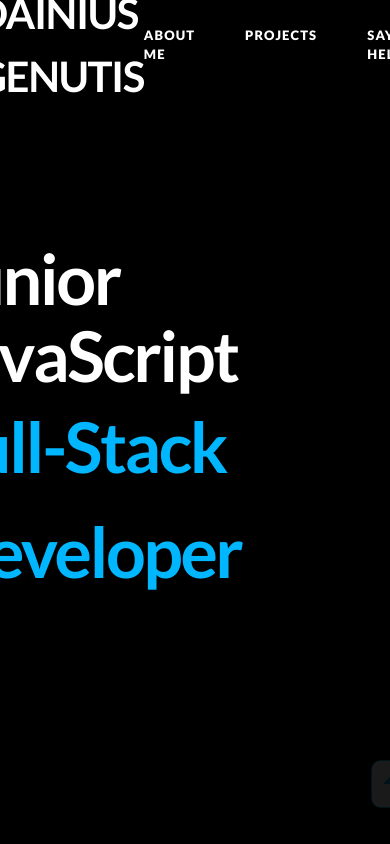
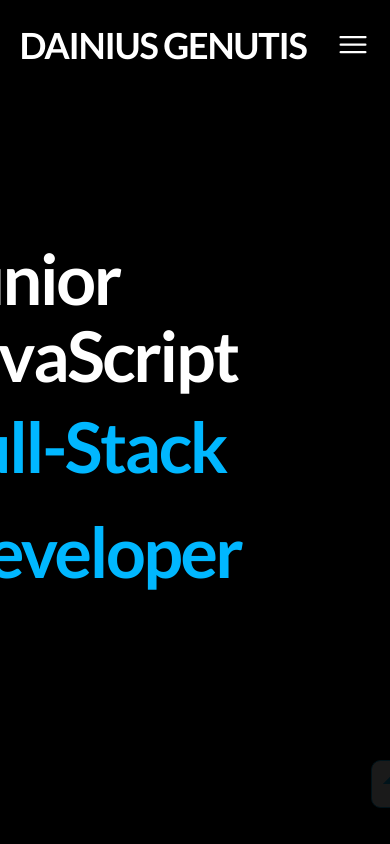
Before and after one commit to dgenutis/portfolio_2, a React (Vite) app: page / in a window 390 px wide. Shown: the top 844 px of the page. Built offline with nearby package versions, Linux system fonts and the light colour scheme.

Commit message:
veikiantis burgeris

```diff
--- a/src/components/Container5.jsx
+++ b/src/components/Container5.jsx
@@ -77,6 +77,7 @@ const Container5 = () => {
 
   const closeModal = () => {
     setIsEmailSent(false);
+    setIsTimeout(false);
   };
 
   return (
--- a/src/components/Header.css
+++ b/src/components/Header.css
@@ -1,4 +1,34 @@
+.menu-icon {
+  height: 36px;
+  width: 36px;
+}
+.burger[aria-expanded="true"] .line1 {
+  transform: rotate(45deg) translateY(5px);
+}
+.burger[aria-expanded="true"] .line2 {
+  transform: scale(0, 1);
+}
+.burger[aria-expanded="true"] .line3 {
+  transform: rotate(-45deg) translateY(-5px);
+}
+.burger {
+  padding: 0;
+  background-color: black;
+  display: none;
+  border: none;
+}
+.burger:hover {
+  background-color: black;
+  border: none;
+}
 
+.line1,
+.line2,
+.line3 {
+  transform-origin: center;
+  transition: 0.2s;
+  color: #fff;
+}
 
 .header-background {
   display: flex;
@@ -8,7 +38,7 @@
   top: 0;
   width: 100%;
   z-index: 1000;
-  transition: transform 0.3s ease-in-out;
+  transition: transform 0.2s ease-in-out;
 }
 
 .header-background.hidden {
@@ -22,8 +52,10 @@ header {
   flex-direction: row;
   justify-content: space-between;
   align-items: center;
-  width: 1230px;
+  width: 90%;
+  max-width: 1230px;
   cursor: pointer;
+  margin: 0 auto;
 }
 
 header a {
@@ -52,3 +84,61 @@ nav a {
 nav a:hover {
   color: #00b7ff;
 }
+
+
+
+@media (max-width: 1200px) {
+  header {
+    width: 80%;
+  }
+}
+
+@media (max-width: 980px) {
+  .burger {
+    display: block;
+  }
+  nav {
+    flex-direction: column;
+    gap: 20px;
+    position: absolute;
+    top: 90px;
+    left: 0;
+    width: 100%;
+    background-color: black;
+    padding: 20px;
+    transform: translateX(100%);
+    transition: transform 500ms ease-in-out, opacity 500ms ease-in-out;
+    visibility: hidden;
+  }
+  nav.open {
+    display: flex;
+    transform: translateX(0);
+    opacity: 1;
+    visibility: visible;
+    text-align: center;
+  }
+  nav.closing {
+    display: flex;
+    transform: translateX(100%);
+    opacity: 0;
+  }
+  nav.opening {
+    display: flex;
+    visibility: visible;
+  }
+}
+
+@media (max-width: 800px) {
+  header {
+    width: 90%;
+  }
+  .logo {
+    font-size: 36px;
+  }
+}
+
+@media (max-width: 600px) {
+  header {
+    width: 90%;
+  }
+}
--- a/src/components/Header.jsx
+++ b/src/components/Header.jsx
@@ -1,16 +1,19 @@
-import React, { useEffect, useState } from "react";
+import React, { useEffect, useState, useRef } from "react";
 import "./Header.css";
 import { Link } from "react-scroll";
-
 
 const Header = () => {
   const [lastScrollY, setLastScrollY] = useState(0);
   const [hidden, setHidden] = useState(false);
+  const [menuOpen, setMenuOpen] = useState(false);
+  const [isClosing, setIsClosing] = useState(false);
+  const menuRef = useRef(null);
 
   const handleScroll = () => {
     const currentScrollY = window.scrollY;
     if (currentScrollY > lastScrollY && currentScrollY > 90) {
       setHidden(true);
+      setMenuOpen(false); // Close the burger icon when scrolling down
     } else {
       setHidden(false);
     }
@@ -24,23 +27,119 @@ const Header = () => {
     };
   }, [lastScrollY]);
 
+  const toggleMenu = () => {
+    if (menuOpen) {
+      setIsClosing(true);
+      setTimeout(() => {
+        setMenuOpen(false);
+        setIsClosing(false);
+      }, 200); // Duration of the slideOut animation
+    } else {
+      setMenuOpen(true);
+    }
+  };
+
+  const handleMenuItemClick = () => {
+    setIsClosing(true);
+    setTimeout(() => {
+      setMenuOpen(false);
+      setIsClosing(false);
+    }, 200); // Duration of the slideOut animation
+  };
+
+  const handleClickOutside = (event) => {
+    if (menuRef.current && !menuRef.current.contains(event.target)) {
+      setIsClosing(true);
+      setTimeout(() => {
+        setMenuOpen(false);
+        setIsClosing(false);
+      }, 200); // Duration of the slideOut animation
+    }
+  };
+
+  useEffect(() => {
+    if (menuOpen) {
+      document.addEventListener("mousedown", handleClickOutside);
+    } else {
+      document.removeEventListener("mousedown", handleClickOutside);
+    }
+    return () => {
+      document.removeEventListener("mousedown", handleClickOutside);
+    };
+  }, [menuOpen]);
+
   return (
     <div className={`header-background ${hidden ? "hidden" : ""}`}>
       <header>
         <Link to="container" smooth={true} duration={500} className="logo">
           Dainius Genutis
         </Link>
-        <nav>
-          <Link to="about" smooth={true} duration={500}>
+        <nav
+          ref={menuRef}
+          className={`${menuOpen ? "open" : ""} ${isClosing ? "closing" : ""}`}
+        >
+          <Link
+            to="about"
+            smooth={true}
+            duration={500}
+            onClick={handleMenuItemClick}
+          >
             About Me
           </Link>
-          <Link to="container4" smooth={true} duration={500}>
+          <Link
+            to="container4"
+            smooth={true}
+            duration={500}
+            onClick={handleMenuItemClick}
+          >
             Projects
           </Link>
-          <Link to="container5" smooth={true} duration={500}>
+          <Link
+            to="container5"
+            smooth={true}
+            duration={500}
+            onClick={handleMenuItemClick}
+          >
             Say Hello
           </Link>
         </nav>
+        <button
+          className="burger"
+          aria-expanded={menuOpen}
+          onClick={toggleMenu}
+        >
+          <svg
+            xmlns="http://www.w3.org/2000/svg"
+            className="menu-icon"
+            fill="white"
+            viewBox="0 0 24 24"
+          >
+            <rect
+              className="line1"
+              width="18"
+              height="1.5"
+              x="3"
+              y="6"
+              rx="0.5"
+            ></rect>
+            <rect
+              className="line2"
+              width="18"
+              height="1.5"
+              x="3"
+              y="11"
+              rx="0.75"
+            ></rect>
+            <rect
+              className="line3"
+              width="18"
+              height="1.5"
+              x="3"
+              y="16"
+              rx="0.75"
+            ></rect>
+          </svg>
+        </button>
       </header>
     </div>
   );
```
